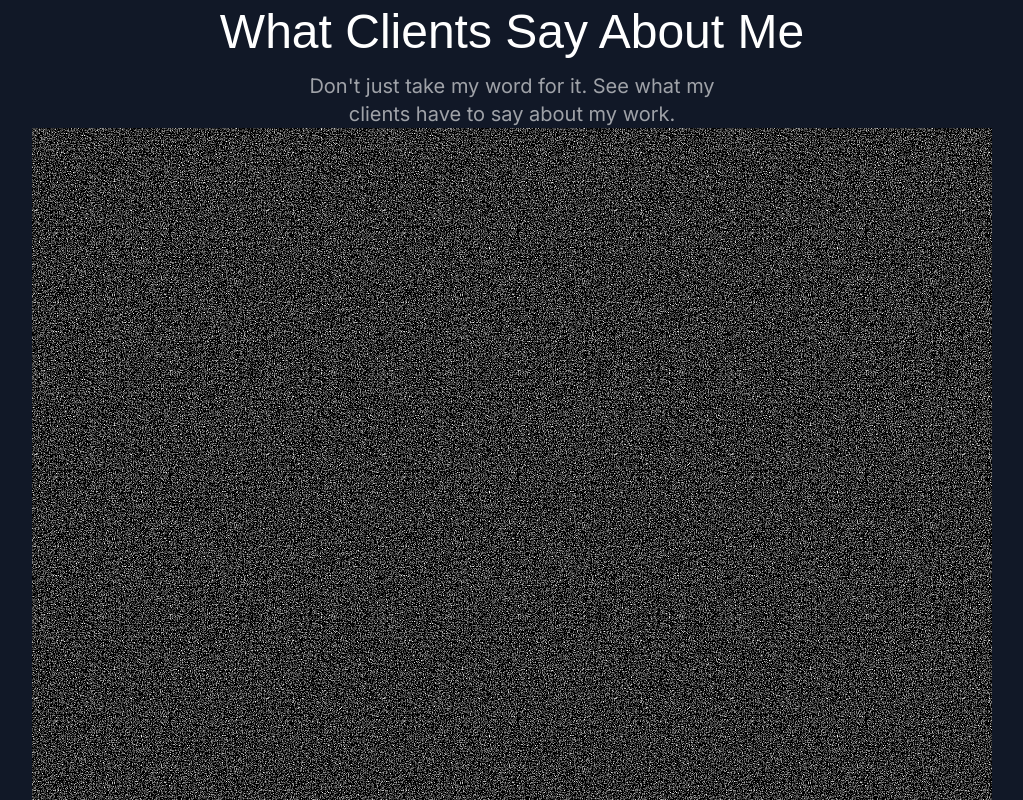
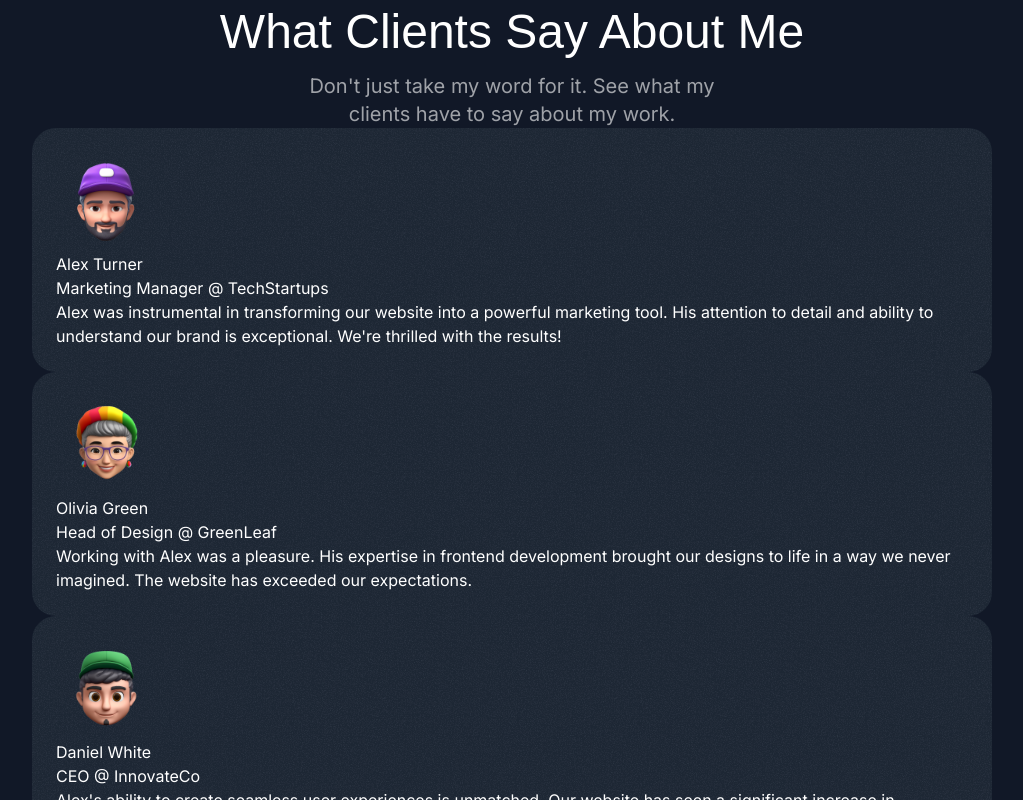
Before and after one commit to MorhafGhziel/frontend-tribe-portofolio, a Next.js app: page / in a window 1280 px wide. Shown: the part 3300-4100 px from the top of the page, without its empty margins (128-1151 px from the left). Built offline with nearby package versions, Linux system fonts and the light colour scheme; a web font is replaced by a local one.

Commit message:
lowerd the grain opacity

```diff
--- a/src/sections/Testimonials.tsx
+++ b/src/sections/Testimonials.tsx
@@ -54,10 +54,10 @@ export const TestimonialsSection = () => {
           {testimonials.map((testimonial) => (
             <div
               key={testimonial.name}
-              className="bg-gray-800 rounded-3xl p-6 relative"
+              className="bg-gray-800 rounded-3xl p-6 relative overflow-hidden z-0"
             >
               <div
-                className="absolute inset-0"
+                className="absolute inset-0 opacity-5 -z-10"
                 style={{
                   backgroundImage: `url(${grainImage.src})`,
                 }}
```
